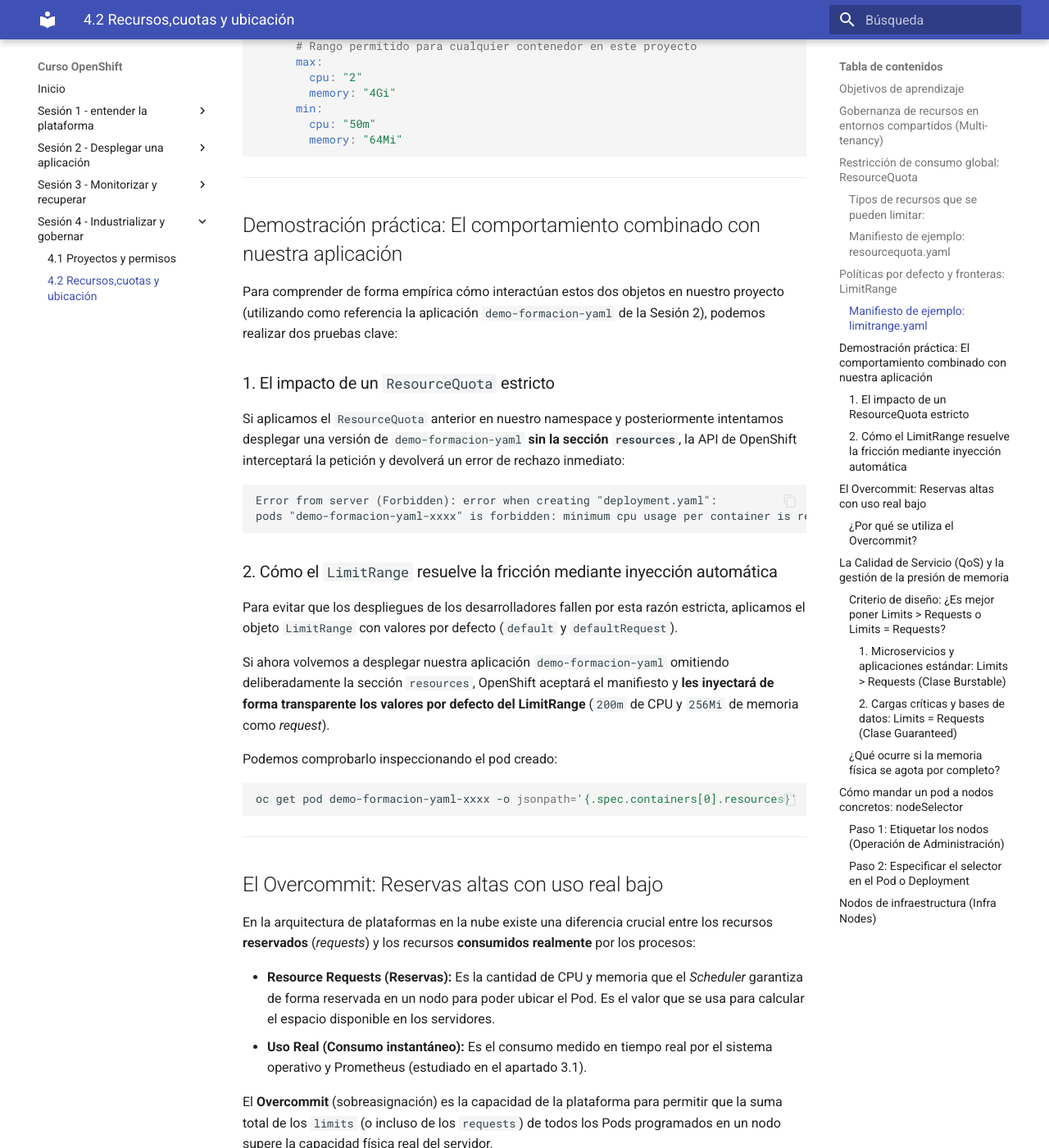
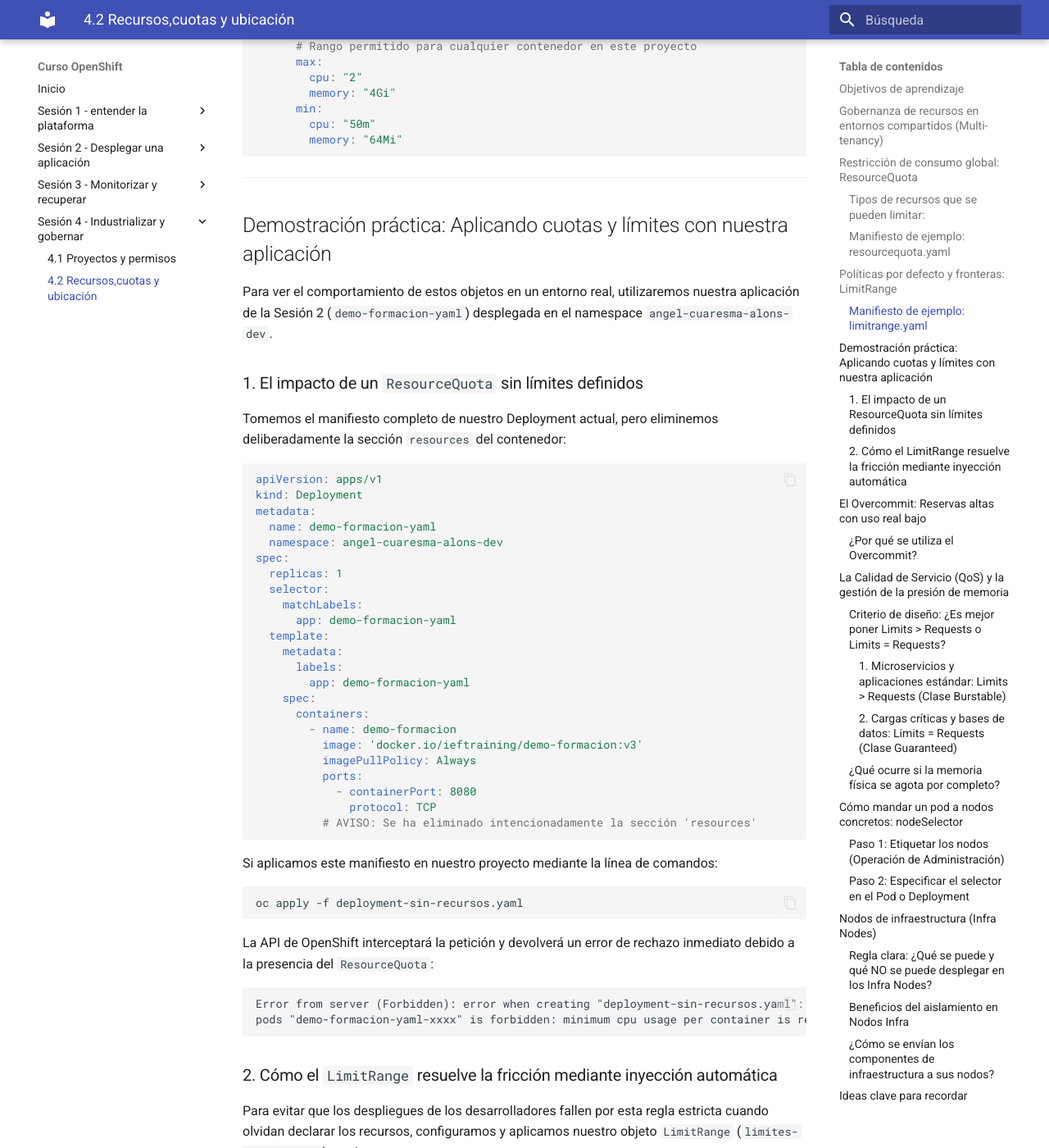
Before and after one commit to ieftraining/curso-openshift, an MkDocs documentation site: the page built from docs/sesion4/4.2 Recursoso, cuotas y ubicación.md, in a window 1280 px wide and 1400 px high, scrolled down 3809 px. Shown: the whole window at 82% size. Built offline with MkDocs 1.6.1 and Material for MkDocs 9.7.7, drawn with Linux system fonts in a browser that asks for light colours; some of the changed text lies outside the part shown.

Commit message:
Add files via upload

````diff
--- a/docs/sesion4/4.2 Recursoso, cuotas y ubicación.md
+++ b/docs/sesion4/4.2 Recursoso, cuotas y ubicación.md
@@ -72,7 +72,7 @@
 kind: ResourceQuota
 metadata:
   name: cuota-proyecto-dev
-  namespace: app1-dev
+  namespace: angel-cuaresma-alons-dev
 spec:
   hard:
     # Cómputo acumulado
@@ -112,7 +112,7 @@
 kind: "LimitRange"
 metadata:
   name: limites-por-defecto
-  namespace: app1-dev
+  namespace: angel-cuaresma-alons-dev
 spec:
   limits:
     - type: "Container"
@@ -134,26 +134,67 @@
 
 ---
 
-## Demostración práctica: El comportamiento combinado con nuestra aplicación
+## Demostración práctica: Aplicando cuotas y límites con nuestra aplicación
 
-Para comprender de forma empírica cómo interactúan estos dos objetos en nuestro proyecto (utilizando como referencia la aplicación `demo-formacion-yaml` de la Sesión 2), podemos realizar dos pruebas clave:
+Para ver el comportamiento de estos objetos en un entorno real, utilizaremos nuestra aplicación de la Sesión 2 (`demo-formacion-yaml`) desplegada en el namespace `angel-cuaresma-alons-dev`.
 
-### 1. El impacto de un `ResourceQuota` estricto
-Si aplicamos el `ResourceQuota` anterior en nuestro namespace y posteriormente intentamos desplegar una versión de `demo-formacion-yaml` **sin la sección `resources`**, la API de OpenShift interceptará la petición y devolverá un error de rechazo inmediato:
+### 1. El impacto de un `ResourceQuota` sin límites definidos
+
+Tomemos el manifiesto completo de nuestro Deployment actual, pero eliminemos deliberadamente la sección `resources` del contenedor:
+
+```yaml
+apiVersion: apps/v1
+kind: Deployment
+metadata:
+  name: demo-formacion-yaml
+  namespace: angel-cuaresma-alons-dev
+spec:
+  replicas: 1
+  selector:
+    matchLabels:
+      app: demo-formacion-yaml
+  template:
+    metadata:
+      labels:
+        app: demo-formacion-yaml
+    spec:
+      containers:
+        - name: demo-formacion
+          image: 'docker.io/ieftraining/demo-formacion:v3'
+          imagePullPolicy: Always
+          ports:
+            - containerPort: 8080
+              protocol: TCP
+          # AVISO: Se ha eliminado intencionadamente la sección 'resources'
+```
+
+Si aplicamos este manifiesto en nuestro proyecto mediante la línea de comandos:
+
+```bash
+oc apply -f deployment-sin-recursos.yaml
+```
+
+La API de OpenShift interceptará la petición y devolverá un error de rechazo inmediato debido a la presencia del `ResourceQuota`:
 
 ```text
-Error from server (Forbidden): error when creating "deployment.yaml":
+Error from server (Forbidden): error when creating "deployment-sin-recursos.yaml":
 pods "demo-formacion-yaml-xxxx" is forbidden: minimum cpu usage per container is required, but its request is nil
 ```
 
 ### 2. Cómo el `LimitRange` resuelve la fricción mediante inyección automática
-Para evitar que los despliegues de los desarrolladores fallen por esta razón estricta, aplicamos el objeto `LimitRange` con valores por defecto (`default` y `defaultRequest`).
 
-Si ahora volvemos a desplegar nuestra aplicación `demo-formacion-yaml` omitiendo deliberadamente la sección `resources`, OpenShift aceptará el manifiesto y **les inyectará de forma transparente los valores por defecto del LimitRange** (`200m` de CPU y `256Mi` de memoria como *request*).
+Para evitar que los despliegues de los desarrolladores fallen por esta regla estricta cuando olvidan declarar los recursos, configuramos y aplicamos nuestro objeto `LimitRange` (`limites-por-defecto`) en el namespace:
 
-Podemos comprobarlo inspeccionando el pod creado:
 ```bash
-oc get pod demo-formacion-yaml-xxxx -o jsonpath='{.spec.containers[0].resources}'
+oc apply -f limitrange.yaml
+```
+
+Si ahora volvemos a enviar el mismo Deployment **sin la sección `resources`**, OpenShift aceptará el manifiesto y **les inyectará de forma transparente los valores por defecto** (`200m` de CPU y `256Mi` de memoria como *request*).
+
+Podemos comprobarlo verificando la especificación del pod resultante:
+
+```bash
+oc get pod -l app=demo-formacion-yaml -o jsonpath='{.items[0].spec.containers[0].resources}'
 ```
 
 ---
@@ -302,7 +343,7 @@
 kind: Deployment
 metadata:
   name: procesamiento-seguro
-  namespace: app1-dev
+  namespace: angel-cuaresma-alons-dev
 spec:
   replicas: 2
   selector:
@@ -348,4 +389,66 @@
 
 1. **Master / Control Plane Nodes:** Ejecutan los servicios centrales de control del clúster y la base de datos `etcd`. No ejecutan cargas de usuario.
 2. **Worker Nodes:** Servidores destinados a ejecutar las aplicaciones de negocio y los desarrollos de los usuarios del clúster.
-3
+3. **Infra Nodes (Nodos de Infraestructura):** Servidores dedicados exclusivamente a alojar los componentes auxiliares de gestión propia de OpenShift, aislándolos de los nodos de aplicaciones.
+
+### Regla clara: ¿Qué se puede y qué NO se puede desplegar en los Infra Nodes?
+
+Para mantener la estabilidad y cumplir con los términos de soporte de la plataforma, existe una separación estricta sobre qué servicios pueden residir en estos servidores:
+
+```mermaid
+flowchart LR
+    subgraph PERMITIDO ["PERMITIDO en Nodos Infra"]
+        A[Enrutamiento Ingress / Routers]
+        B[Registro interno de imágenes]
+        C[Monitorización y Metrics del clúster]
+        D[Agregación de Logs del clúster]
+    end
+
+    subgraph PROHIBIDO ["PROHIBIDO en Nodos Infra"]
+        E[Aplicaciones web de negocio]
+        F[Microservicios de proyectos]
+        G[Bases de datos de usuario]
+        H[Pipelines o herramientas]
+    end
+```
+
+- **SÍ se puede desplegar:** Únicamente los servicios internos de soporte propio del clúster (los routers de entrada de tráfico, el registro de imágenes interno, los recolectores de métricas de plataforma y el sistema de agregación de logs).
+- **NO se puede desplegar:** Ninguna aplicación de negocio, microservicio, base de datos de usuario ni herramienta de desarrollo. Todo lo que pertenezca a un proyecto de usuario debe ejecutarse obligatoriamente en los *Worker Nodes*.
+
+### Beneficios del aislamiento en Nodos Infra
+
+- **Aislamiento de rendimiento:** Evita que un consumo masivo de CPU o memoria provocado por una aplicación de usuario afecte a servicios críticos como el enrutamiento de red o la recogida de métricas.
+- **Optimización de licencias (Red Hat Subscriptions):** Red Hat no cobra licencias de suscripción de trabajo por los núcleos de CPU de los servidores etiquetados como `infra`, siempre y cuando ejecuten **exclusivamente** componentes de plataforma autorizados.
+
+---
+
+### ¿Cómo se envían los componentes de infraestructura a sus nodos?
+
+Para conseguir que un componente de la plataforma se ejecute en los nodos de infraestructura y no en los de trabajo, se combinan dos mecanismos que hemos estudiado:
+
+1. **Etiquetado del Nodo:** Los administradores marcan los servidores de infraestructura asignándoles una etiqueta estándar:
+   ```bash
+   oc label node infra-worker-01.example.com node-role.kubernetes.io/infra=""
+   ```
+2. **Uso de `nodeSelector` por parte de los Operadores:** Los operadores del clúster (como el operador de Ingress o el de Monitorización) se configuran para añadir la directiva `nodeSelector` en los pods que gestionan:
+   ```yaml
+   nodeSelector:
+     node-role.kubernetes.io/infra: ""
+   ```
+
+De este modo, el programador (*Scheduler*) lee el `nodeSelector` de los Pods del Router o de Prometheus y los coloca automáticamente en los servidores de infraestructura etiquetados para tal fin.
+
+---
+
+## Ideas clave para recordar
+
+!!! tip "Resumen"
+    - **ResourceQuota** limita el consumo máximo acumulado (CPU, memoria, almacenamiento, objetos) de la totalidad de un proyecto.
+    - Si un proyecto tiene un `ResourceQuota` activo, es obligatorio definir `requests` y `limits` en todos los Pods.
+    - **LimitRange** establece restricciones por defecto a nivel de contenedor/Pod e impide la creación de Pods con recursos desproporcionados.
+    - El **Overcommit** permite asignar más recursos teóricos (*limits*) de los que físicamente existen, optimizando el uso del hardware pero introduciendo riesgos ante picos de carga.
+    - La **Calidad de Servicio (QoS)** clasifica los Pods en `Guaranteed`, `Burstable` y `BestEffort` según la definición de sus recursos.
+    - Usar `Limits > Requests` (*Burstable*) es la norma en microservicios para optimizar densidad y absorber picos, mientras que `Limits = Requests` (*Guaranteed*) se reserva para bases de datos y aplicaciones altamente críticas.
+    - En situaciones de saturación de memoria, los Pods de menor protección son eliminados por el **OOM Killer** del sistema (Código de salida 137).
+    - **`nodeSelector`** permite dirigir la programación de un Pod hacia nodos que contengan etiquetas (*labels*) específicas.
+    - Los **Nodos de Infraestructura (*Infra Nodes*)** alojan exclusivamente componentes de soporte de la plataforma (Routers, Registro, Monitorización), garantizando estabilidad y optimización de licencias.
````
